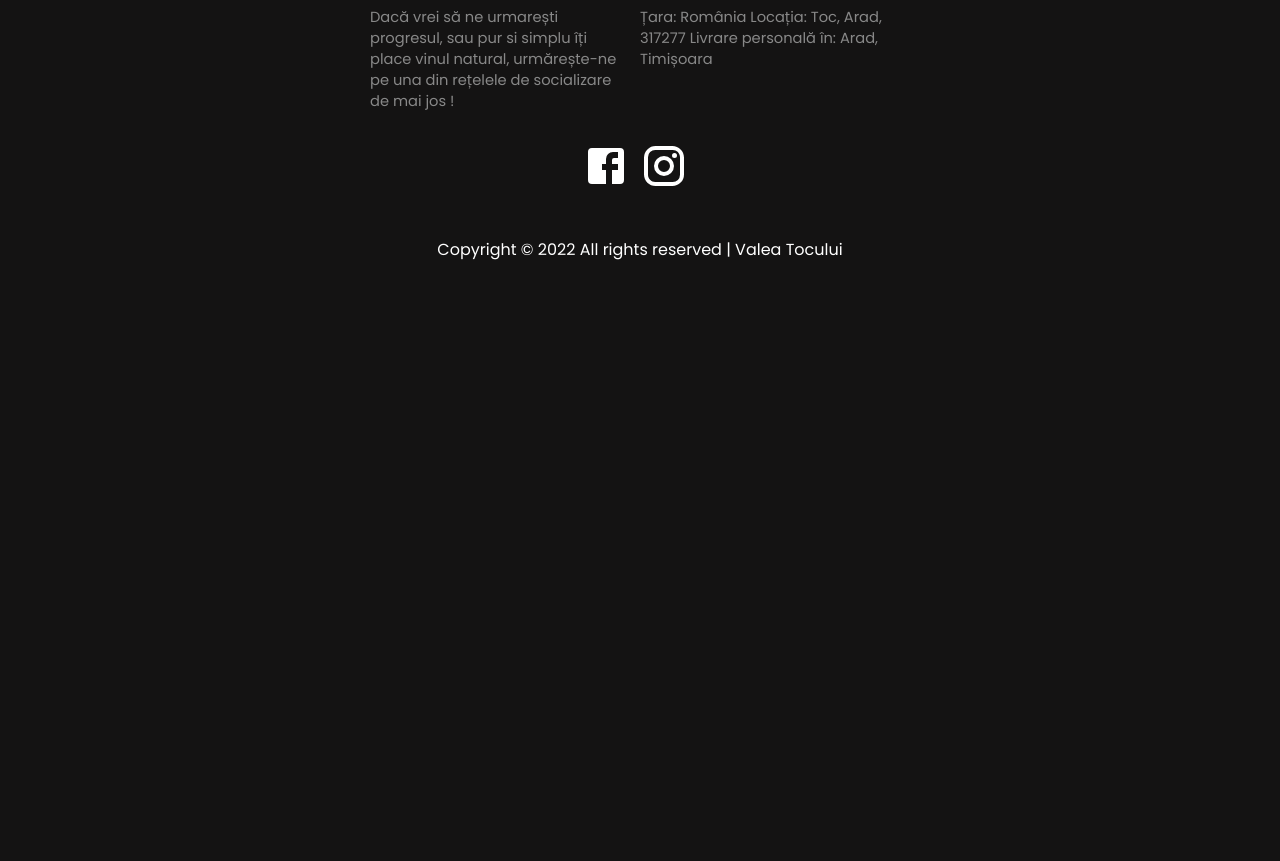
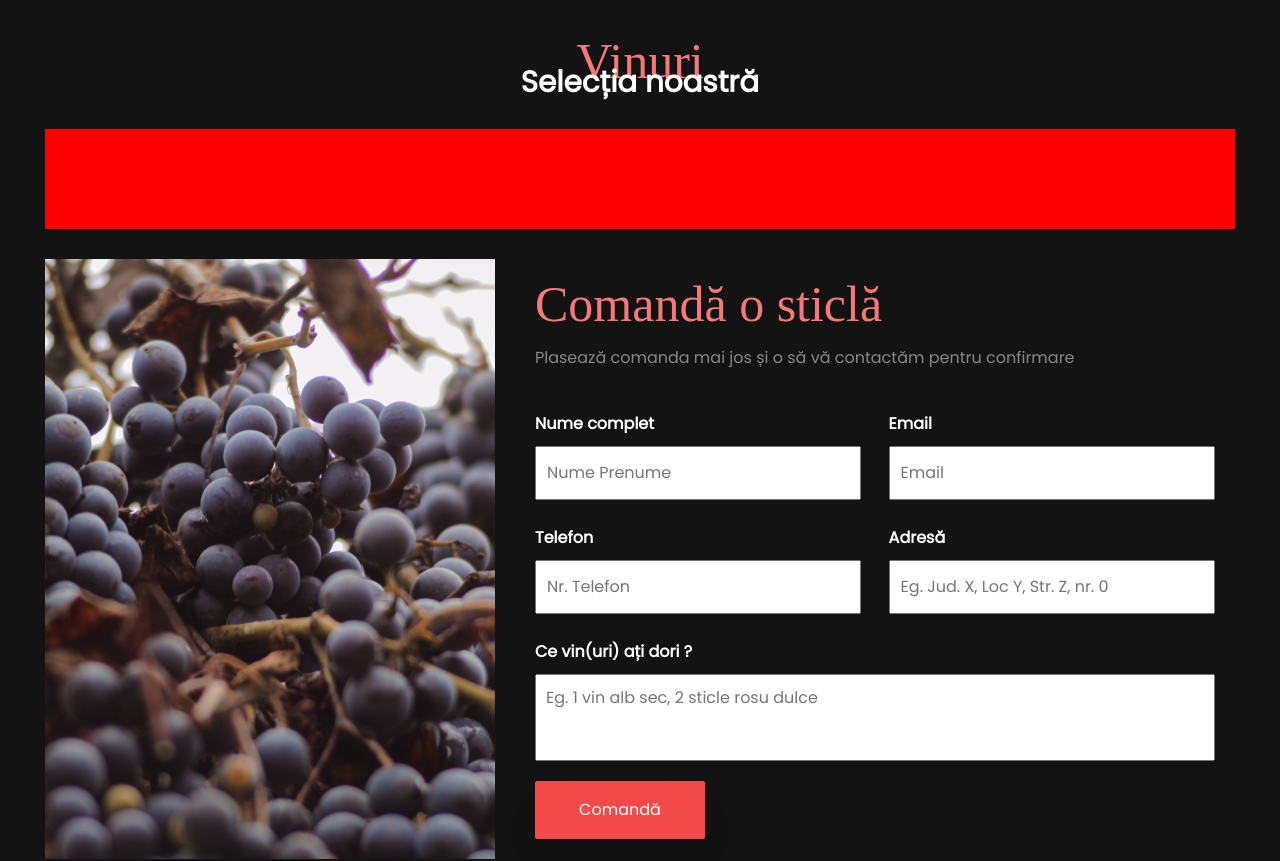
Before and after one commit to VladGhelbere/valea-tocului, a React (Create React App) app in the folder web/client/: page /order in a window 1280 px wide. Shown: the part 220-1081 px from the top of the page. Before the commit the page ends 800 px from the top, so only its background shows below. Built offline with nearby package versions, Linux system fonts and the light colour scheme; a web font is replaced by a local one.

Commit message:
Added order page

```diff
--- a/web/client/src/App.css
+++ b/web/client/src/App.css
@@ -5,4 +5,25 @@
 body {
   margin: 0;
   background-color: #141313;
+  scroll-behavior: smooth;
 }
+
+/* width */
+::-webkit-scrollbar {
+  width: 8px;
+}
+
+/* Track */
+::-webkit-scrollbar-track {
+  background: #141313;
+}
+
+/* Handle */
+::-webkit-scrollbar-thumb {
+  background: rgb(136, 136, 136);
+}
+
+/* Handle on hover */
+::-webkit-scrollbar-thumb:hover {
+  background: #141313;
+}
--- a/web/client/src/common/Routes.js
+++ b/web/client/src/common/Routes.js
@@ -1,5 +1,5 @@
 import Home from '../pages/Home/Home';
-import Contact from '../pages/Contact/Contact';
+import Order from '../pages/Order/Order';
 import About from '../pages/About/About';
 
 const routes = [
@@ -15,8 +15,8 @@ const routes = [
     },
     {
         title: 'Comandă',
-        path: '/contact',
-        element: <Contact />
+        path: '/order',
+        element: <Order />
     }
 ];
 
--- a/web/client/src/components/PersonsView/PersonsView.css
+++ b/web/client/src/components/PersonsView/PersonsView.css
@@ -9,18 +9,6 @@
     margin-bottom: -45px;
     z-index: -1;
 }
-
-.team-title h2{
-    color: #fff;
-    display: block;
-    margin-block-start: 0.83em;
-    margin-block-end: 0.83em;
-    margin-inline-start: 0px;
-    margin-inline-end: 0px;
-    font-weight: 900;
-    font-size: 22pt;
-}
-
 
 .team-container{
     display: flex;
--- a/web/client/src/pages/About/About.css
+++ b/web/client/src/pages/About/About.css
@@ -16,6 +16,11 @@
     justify-content: center;
     align-content: center;
     flex-wrap: nowrap;
+}
+
+.text-container p{
+    color: rgb(136, 136, 136);
+    line-height: 2rem;
 }
 
 .image-style{
@@ -51,11 +56,3 @@ span{
     line-height: 1;
     font-family: "Lovers Quarrel", cursive;
 }
-
-
-p{
-    margin: 0;
-    color: rgb(153, 153, 153);
-    font-size: 12pt;
-    line-height: 2;
-}
--- a/web/client/src/pages/Contact/Contact.css
+++ /dev/null
@@ -1,6 +0,0 @@
-.teambg{
-    background-size: cover;
-    width: 100%;
-    padding-top: 80px;
-    padding-bottom: 130px;
-}
--- a/web/client/src/pages/Contact/Contact.js
+++ /dev/null
@@ -1,16 +0,0 @@
-
-
-import './Contact.css';
-import PersonsView from '../../components/PersonsView/PersonsView';
-
-export default function Contact() {
-
-    return (
-        <div data-aos="fade-in">
-            <div style={{ height: 'calc(100vh - 100px)', width: '100%', backgroundColor: '#ff0000' }} >Slider</div>
-            <div data-aos='fade-down' className='teambg' style={{ backgroundImage: 'url("/team-bg.jpg")' }} id={'trigger-footer'} >
-                <PersonsView />
-            </div>
-        </div>
-    )
-}
--- a/web/client/src/pages/Home/Home.css
+++ b/web/client/src/pages/Home/Home.css
@@ -8,7 +8,7 @@
 .btn {
     color: rgb(255, 255, 255);
     background: rgb(243, 73, 73);
-    border-width: 1px solid rgb(243, 73, 73);
+    border: 1px solid rgb(243, 73, 73);
     cursor: pointer;
     box-shadow: rgba(0, 0, 0, 0.1) 0px 24px 48px -12px;
     border-radius: 2px;
@@ -27,3 +27,14 @@
     color: rgb(243, 73, 73);
     border-width: 1px;
 }
+
+h2{
+    color: #fff;
+    display: block;
+    margin-block-start: 0.83em;
+    margin-block-end: 0.83em;
+    margin-inline-start: 0px;
+    margin-inline-end: 0px;
+    font-weight: 900;
+    font-size: 22pt;
+}
--- /dev/null
+++ b/web/client/src/pages/Order/InputOrder/InputOrder.css
@@ -0,0 +1,44 @@
+.inputOrder{
+    display: flex;
+    flex-direction: column;
+    flex-wrap: nowrap;
+    width: 48%;
+}
+
+.inputOrder label {
+    font-weight: bolder;
+    margin-bottom: 10px;
+}
+
+.full-width{
+    width: 100%;
+}
+
+.inputOrder textarea {
+    resize: none;
+    height: 65px;
+    padding: 10px;
+    color: black;
+    font-size: 12pt;
+}
+
+.inputOrder input {
+    height: 30px;
+    padding: 10px;
+    font-size: 12pt;
+    color: black;
+}
+
+
+@media screen and (max-width: 800px) {
+    .inputOrder{
+        width: 100%;
+    }
+
+    .inputOrder input {
+        width: 95%;
+    }
+    .inputOrder textarea {
+        width: 95%;
+    }
+}
--- /dev/null
+++ b/web/client/src/pages/Order/InputOrder/InputOrder.js
@@ -0,0 +1,13 @@
+import React from 'react'
+import './InputOrder.css';
+
+export default function InputOrder({ title, placeholder, textArea }) {
+    return (
+        <div className={`inputOrder ${textArea ? 'full-width' : ''}`} >
+            <label for={title}>{title}</label>
+            {
+                textArea ? <textarea id={title} placeholder={placeholder} /> : <input id={title} placeholder={placeholder} />
+            }
+        </div >
+    )
+}
--- /dev/null
+++ b/web/client/src/pages/Order/Order.css
@@ -0,0 +1,106 @@
+.order-container{
+    max-width: 1200px;
+    margin: 12vh auto;
+    height: 100%;
+    padding-top: 60px;
+    display: flex;
+    flex-direction: column;
+    align-content: center;
+    align-items: center;
+    flex-wrap: nowrap;
+}
+
+.orderbg{
+    background-size: cover;
+    height: 20vh;
+    background-position-y: -670px;
+    width: 100%;
+    position: fixed;
+    z-index: -10;
+}
+
+.order-image{
+    width: 450px;
+    height: 75vh;
+    background-size: cover;
+    background-repeat: no-repeat;
+    background-position: center center;
+}
+
+.place-order-cont{
+    display: flex;
+    flex-direction: row;
+    flex-wrap: wrap;
+    justify-content: center;
+    align-items: center;
+    align-content: center;
+    padding-right: 20px;
+    margin-top: 30px;
+}
+
+.place-order-form{
+    width: calc(100% - 490px);
+    min-width: 200px;
+    padding-left: 40px;
+    display: flex;
+    flex-direction: column;
+    justify-content: center;
+    align-content: center;
+    flex-wrap: nowrap;
+}
+
+.place-order-form #subtitle{
+    color: rgb(136, 136, 136);
+}
+
+#order-title{
+  margin-bottom: -50px;
+    z-index: -1;
+}
+
+.wrapper{
+    background-color: #141313;
+    width: 100%;
+}
+
+.rowCol{
+    display: flex;
+    flex-direction: row;
+    flex-wrap: wrap;
+    justify-content: space-between;
+    margin-top: 25px;
+}
+
+.orderBtn{
+    width: 120px;
+    margin-top: 20px;
+}
+
+@media screen and (max-width: 800px) {
+    .place-order-cont{
+        display: flex;
+        flex-direction: column;
+        flex-wrap: wrap;
+        justify-content: center;
+        align-items: center;
+        align-content: center;
+        padding-right: 0;
+    }
+
+    .order-image{
+        width: 100%;
+        height: 75vh;
+        background-size: cover;
+        background-repeat: no-repeat;
+        background-position: center center;
+    }
+
+    .place-order-form{
+        width: 90%;
+        padding-left: 20px;
+        padding-right: 20px;
+        margin-top: 40px;
+        margin-bottom: 40px;
+    }
+
+}
--- /dev/null
+++ b/web/client/src/pages/Order/Order.js
@@ -0,0 +1,50 @@
+
+
+import InputOrder from './InputOrder/InputOrder';
+import './Order.css';
+
+export default function Order() {
+
+    return (
+        <>
+            <div style={{ backgroundImage: 'url(/order.jpg)' }} className='orderbg' > </div>
+
+            <div className='wrapper' data-aos='fade-down' data-aos-anchor-placement="top-center">
+                <div className='order-container' data-aos="fade-in">
+                    <span id='order-title'>Vinuri</span>
+                    <h2>Selecția noastră</h2>
+                    <div className='place-order-wrapper'>
+                        <div style={{ width: '100%', height: 100, backgroundColor: 'red' }}>
+                        </div>
+
+                        <div className='place-order-cont'>
+                            <div style={{ backgroundImage: 'url(/order.jpg)' }} className='order-image'></div>
+                            <div className='place-order-form'>
+                                <span>Comandă o sticlă</span>
+
+                                <p id='subtitle'>Plasează comanda mai jos și o să vă contactăm pentru confirmare</p>
+
+                                <div className='rowCol'>
+                                    <InputOrder title={'Nume complet'} placeholder={'Nume Prenume'} />
+                                    <InputOrder title={'Email'} placeholder={'Email'} />
+                                </div>
+
+                                <div className='rowCol'>
+                                    <InputOrder title={'Telefon'} placeholder={'Nr. Telefon'} />
+                                    <InputOrder title={'Adresă'} placeholder={'Eg. Jud. X, Loc Y, Str. Z, nr. 0'} />
+                                </div>
+
+                                <div className='rowCol'>
+                                    <InputOrder textArea={true} title={'Ce vin(uri) ați dori ?'} placeholder={'Eg. 1 vin alb sec, 2 sticle rosu dulce'} />
+                                </div>
+                                <a href={'/'} className='btn orderBtn'>Comandă</a>
+                            </div>
+                        </div>
+                    </div>
+                </div>
+            </div>
+
+        </>
+
+    )
+}
```
